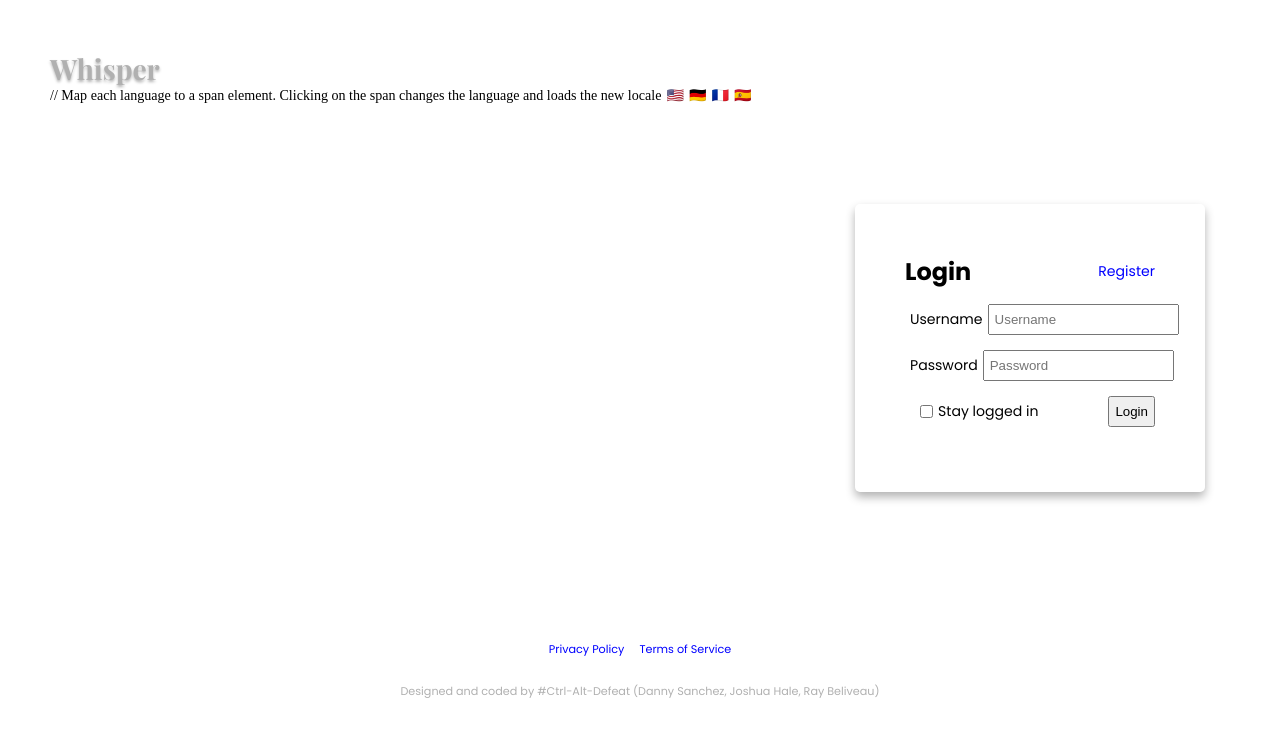
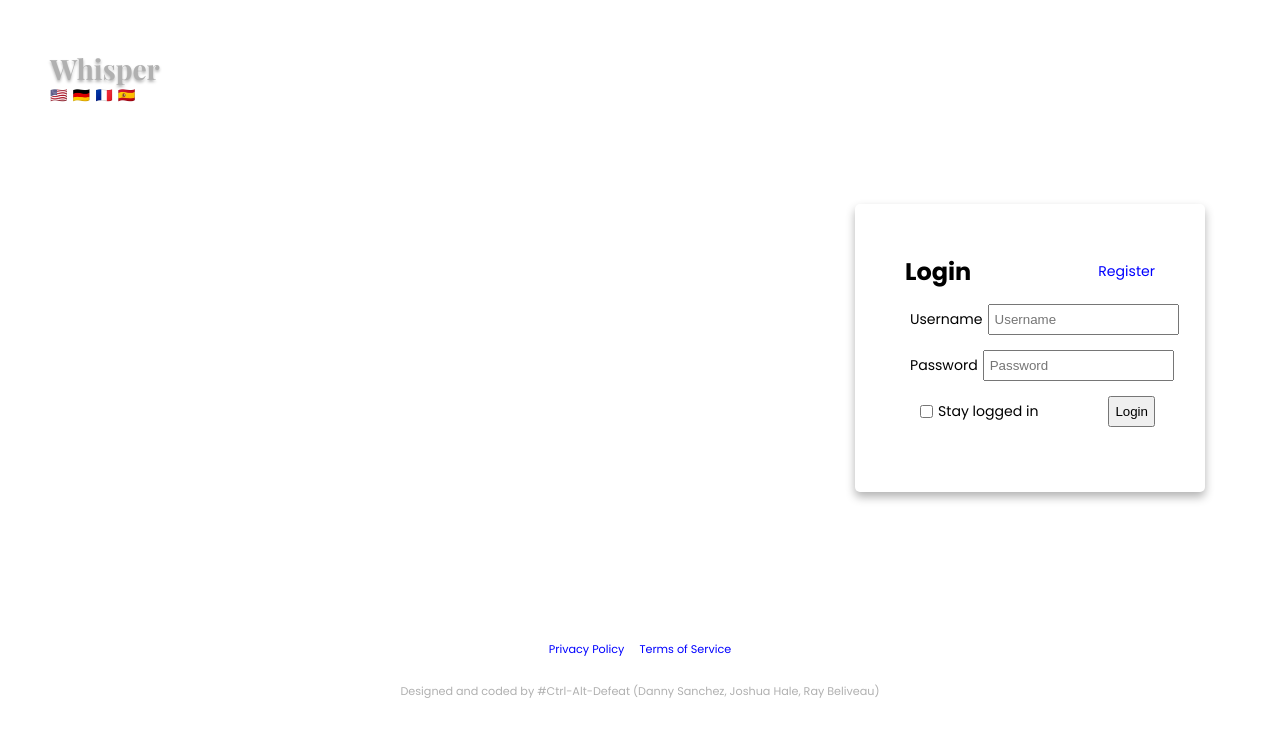
Before and after one commit to Sulxy/Name-Pending, a React (Vite) app in the folder client/: page / in a window 1280 px wide. Shown: the top 736 px of the page. Built offline with nearby package versions, Linux system fonts and the light colour scheme; a web font is replaced by a local one.

Commit message:
Fixed a comment that found its way into the presentation.

```diff
--- a/client/src/components/LanguageSwitcher.jsx
+++ b/client/src/components/LanguageSwitcher.jsx
@@ -18,7 +18,6 @@ export default () => {
 	return (
 		<div className="languages">
 			{/* Loop through the language map */}
-			// Map each language to a span element. Clicking on the span changes the language and loads the new locale
 			{Object.entries(settings.locale.list).map(([key, flag]) => (
 				<span
 					onClick={() => handleLanguageChange(key)}
```
